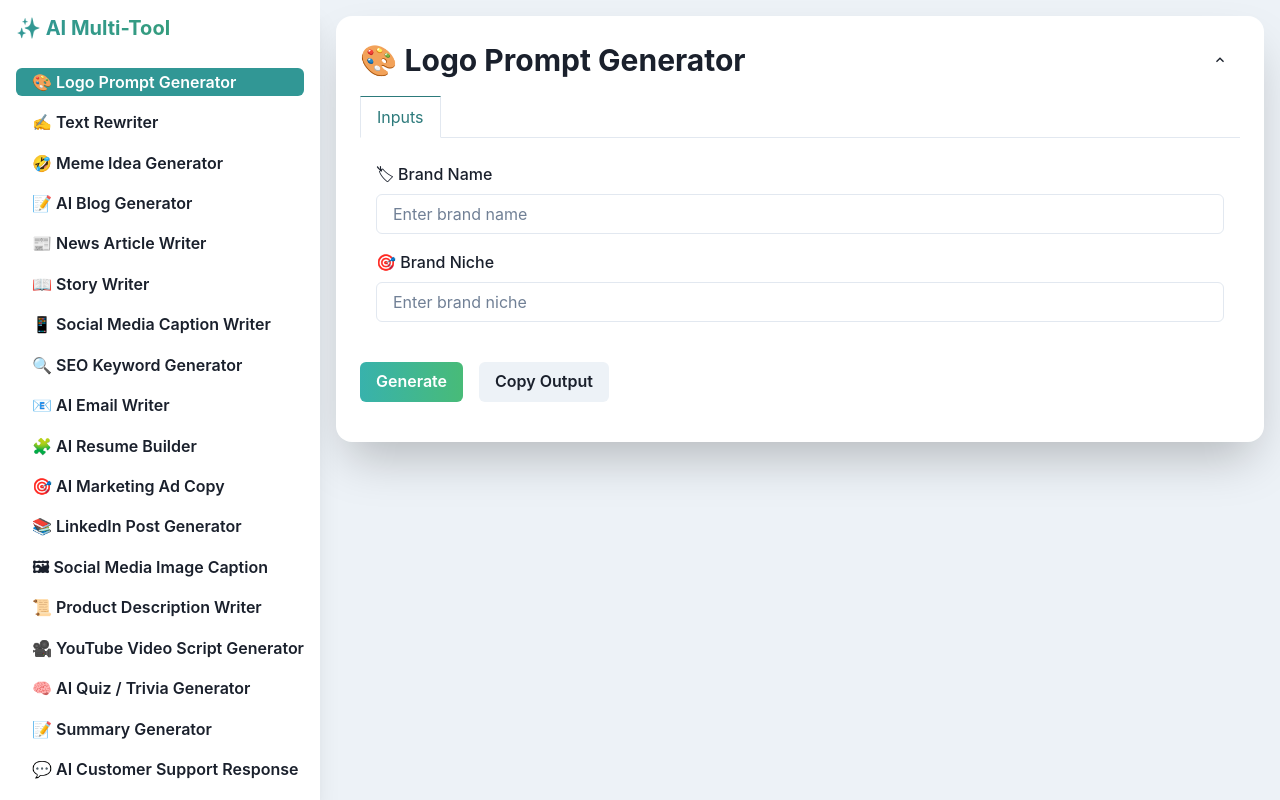
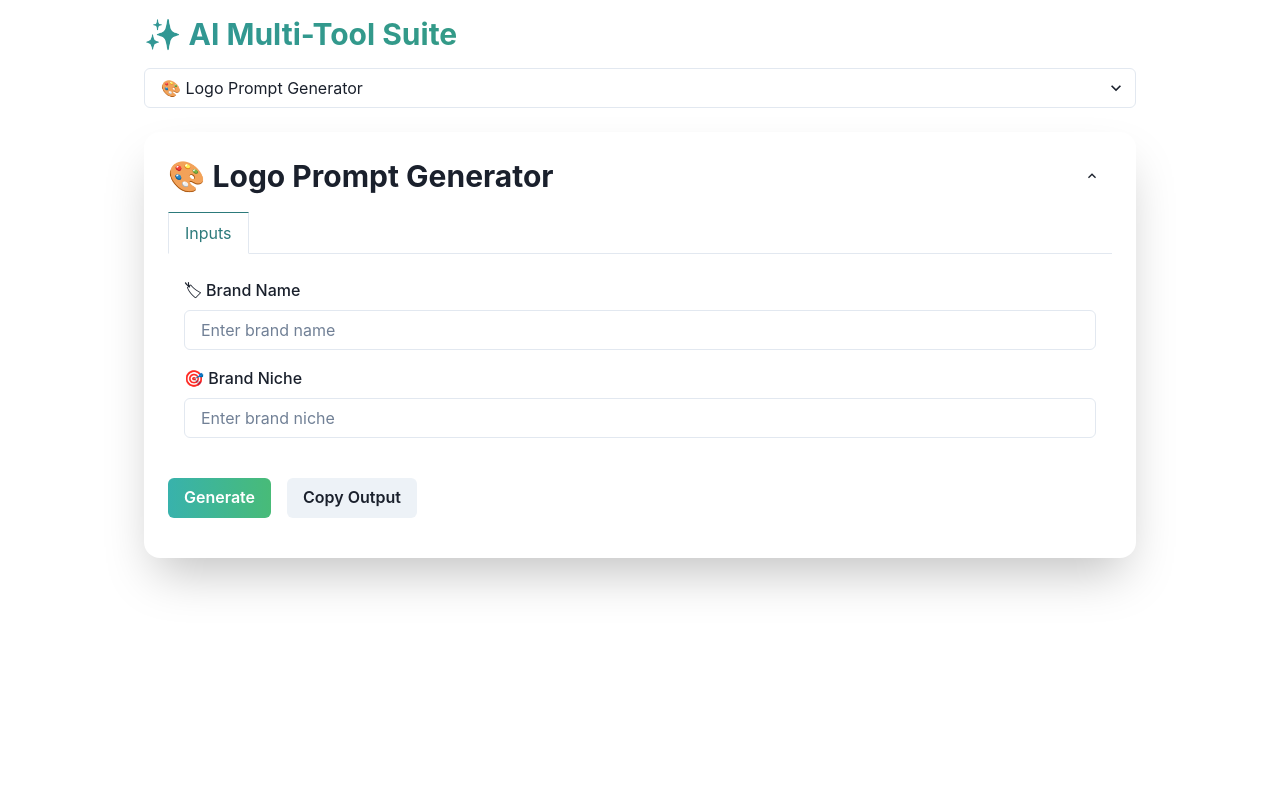
Before and after one commit to bilalali2010/new-multi-tool-suite, a Next.js app: page / in a window 1280 px wide. Built offline with nearby package versions, Linux system fonts and the light colour scheme.

Commit message:
Refactor Home component to use Select for tools

```diff
--- a/app/page.jsx
+++ b/app/page.jsx
@@ -8,19 +8,12 @@ import {
   HStack,
   Button,
   Heading,
-  Flex,
-  IconButton,
-  Drawer,
-  DrawerOverlay,
-  DrawerContent,
-  DrawerCloseButton,
-  DrawerHeader,
-  DrawerBody,
-  useDisclosure,
-  Tooltip,
+  Select,
+  Stack,
+  Text,
 } from "@chakra-ui/react";
-import { HamburgerIcon } from "@chakra-ui/icons";
 
+// All 18 tools
 const tools = {
   logo: {
     title: "🎨 Logo Prompt Generator",
@@ -179,82 +172,32 @@ const tools = {
 
 export default function Home() {
   const [selectedTool, setSelectedTool] = useState("logo");
-  const { isOpen, onOpen, onClose } = useDisclosure();
 
   return (
-    <Flex h="100vh" bg="gray.100">
-      {/* Desktop Sidebar */}
-      <VStack
-        display={{ base: "none", md: "flex" }}
-        w="80"
-        bg="white"
-        p={4}
-        spacing={3}
-        align="stretch"
-        boxShadow="xl"
-        overflowY="auto"
+    <Box p={4} maxW="5xl" mx="auto">
+      {/* Tool Selector */}
+      <VStack spacing={4} mb={6} align="stretch">
+        <Heading size="lg" bgGradient="linear(to-r, teal.500, green.500)" bgClip="text">
+          ✨ AI Multi-Tool Suite
+        </Heading>
+        <Select
+          value={selectedTool}
+          onChange={(e) => setSelectedTool(e.target.value)}
         >
-        <Heading size="md" mb={4} bgGradient="linear(to-r, teal.500, green.500)" bgClip="text">
-          ✨ AI Multi-Tool
-        </Heading>
           {Object.keys(tools).map((key) => (
-          <Tooltip key={key} label={tools[key].title} placement="right" isDisabled>
-            <Button
-              onClick={() => setSelectedTool(key)}
-              variant={selectedTool === key ? "solid" : "ghost"}
-              colorScheme={selectedTool === key ? "teal" : "gray"}
-              justifyContent="flex-start"
-            >
+            <option key={key} value={key}>
               {tools[key].title}
-            </Button>
-          </Tooltip>
+            </option>
           ))}
+        </Select>
       </VStack>
 
-      {/* Mobile Sidebar Drawer */}
-      <Drawer placement="left" onClose={onClose} isOpen={isOpen} size="xs">
-        <DrawerOverlay />
-        <DrawerContent>
-          <DrawerCloseButton />
-          <DrawerHeader>✨ AI Multi-Tool</DrawerHeader>
-          <DrawerBody>
-            <VStack spacing={3} align="stretch">
-              {Object.keys(tools).map((key) => (
-                <Button
-                  key={key}
-                  onClick={() => {
-                    setSelectedTool(key);
-                    onClose();
-                  }}
-                  variant={selectedTool === key ? "solid" : "ghost"}
-                  colorScheme={selectedTool === key ? "teal" : "gray"}
-                >
-                  {tools[key].title}
-                </Button>
-              ))}
-            </VStack>
-          </DrawerBody>
-        </DrawerContent>
-      </Drawer>
-
-      {/* Main Content */}
-      <Box flex="1" p={4} overflowY="auto">
-        {/* Mobile Hamburger */}
-        <HStack display={{ base: "flex", md: "none" }} mb={4}>
-          <IconButton
-            icon={<HamburgerIcon />}
-            onClick={onOpen}
-            aria-label="Open menu"
-          />
-          <Heading size="md">{tools[selectedTool].title}</Heading>
-        </HStack>
-
+      {/* Tool UI */}
       <ToolUI
         title={tools[selectedTool].title}
         fields={tools[selectedTool].fields}
         promptTemplate={tools[selectedTool].promptTemplate}
       />
     </Box>
-    </Flex>
   );
 }
```
Lines whose indentation alone changed are shown as unchanged.
